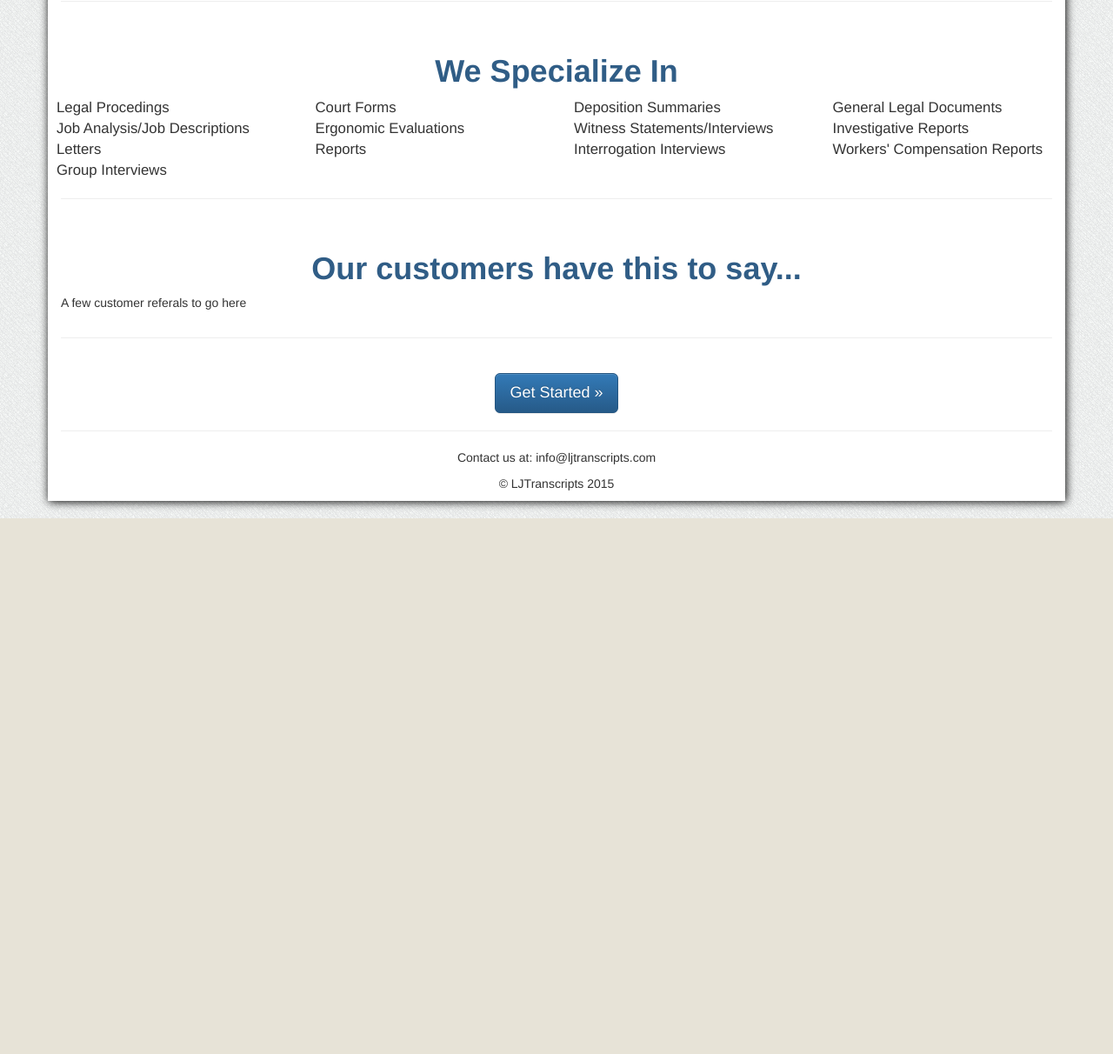
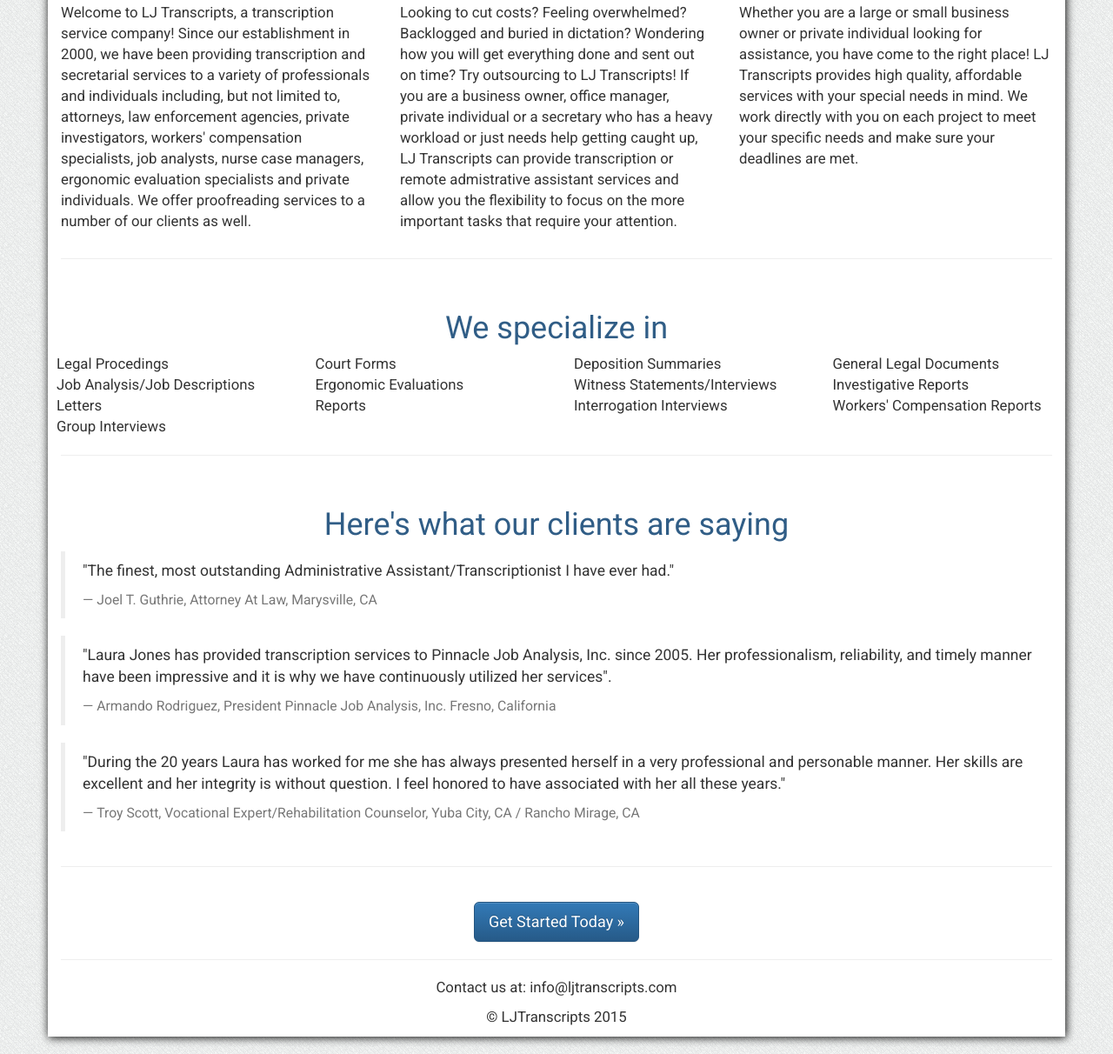
Before and after one commit to patrickmult/LJTranscripts_website, a plain HTML site: page index.html in a window 1280 px wide. Shown: the part 630-1842 px from the top of the page at 87% size. Before the commit the page ends 1226 px from the top, so only its background shows below. Drawn offline with nearby package versions, Linux system fonts and the light colour scheme.

Commit message:
homepage styles

```diff
--- a/css/main.css
+++ b/css/main.css
@@ -6,26 +6,46 @@
 
 
 
+* {
+    font-family: 'Roboto', sans-serif;
+}
+
+h1, h2 {
+    font-family: 'Roboto', sans-serif;
+    font-weight: normal;
+}
+
+body {
+    background-color: #e7e3d7;
+    background-image: url(../img/paperptrn.png);
+}
 
 
 
-
-body {
-    background-color: #e7e3d7;
-    background-image: url(../img/light_noise_diagonal.png);
+h1, h2 {
+    color: #305d86;
 }
 
-h1, h2 {
-    color: #305d86;
-    font-weight: bold;
+p {
+    font-size: 1.2em;
 }
 
 /*     background-image: url(../img/wood_pattern.png); */
 
+blockquote p {
+    font-size: 1em;
+}
 
+blockquote footer {
+    font-size: .9em;
+}
 
 .jumbotron {
     padding: 0px;
+    background: linear-gradient(rgba(0,0,50,.6),rgba(0,0,50,0.6)), url(../img/typist.jpg);
+    background-position: center;
+    height: 450px;
+    color: white;
 }
 
 .navbar-default {
@@ -43,6 +63,10 @@ h1, h2 {
     color: white;
     font-size: 1.8em;
     font-weight: bold;
+}
+
+.jumbotron p {
+    font-weight: 300;
 }
 
 .row {
--- a/index.html
+++ b/index.html
@@ -8,6 +8,7 @@
         <meta name="viewport" content="width=device-width, initial-scale=1">
         <link rel="apple-touch-icon" href="apple-touch-icon.png">
 
+        <link href='https://fonts.googleapis.com/css?family=Roboto:400,100,300,500,700' rel='stylesheet' type='text/css'>
         <link rel="stylesheet" href="css/bootstrap.min.css">
         <style>
             body {
@@ -23,6 +24,7 @@
             <script>window.html5 || document.write('<script src="js/vendor/html5shiv.js"><\/script>')</script>
         <![endif]-->
     </head>
+
     <body>
     <nav class="navbar navbar-default navbar-fixed-top" role="navigation">
       <div class="container">
@@ -60,28 +62,29 @@
       </div>
     </div>
 
+    <!-- old view details button
+              <p><a class="btn btn-default" href="#" role="button">View details &raquo;</a></p>
+            -->
+
     <div class="container maincontainer">
       <!-- Example row of columns -->
       <div class="row maincontrow">
         <div class="col-md-4">
           <h2>What we do</h2>
           <p>Welcome to LJ Transcripts, a transcription service company! Since our establishment in 2000, we have been providing transcription and secretarial services to a variety of professionals and individuals including, but not limited to, attorneys, law enforcement agencies, private investigators, workers' compensation specialists, job analysts, nurse case managers, ergonomic evaluation specialists and private individuals.  We offer proofreading services to a number of our clients as well.</p>
-          <p><a class="btn btn-default" href="#" role="button">View details &raquo;</a></p>
         </div>
         <div class="col-md-4">
           <h2>How we help</h2>
           <p>Looking to cut costs?  Feeling overwhelmed? Backlogged and buried in dictation?  Wondering how you will get everything done and sent out on time?  Try outsourcing to LJ Transcripts!  If you are a business owner, office manager, private individual or a secretary who has a heavy workload or just needs help getting caught up, LJ Transcripts can provide transcription or remote admistrative assistant services and allow you the flexibility to focus on the more important tasks that require your attention.  </p>
-          <p><a class="btn btn-default" href="#" role="button">View details &raquo;</a></p>
        </div>
         <div class="col-md-4">
           <h2>Large or small</h2>
           <p>Whether you are a large or small business owner or private individual looking for assistance, you have come to the right place!  LJ Transcripts provides high quality, affordable services with your special needs in mind.  We work directly with you on each project to meet your specific needs and make sure your deadlines are met.  </p>
-          <p><a class="btn btn-default" href="#" role="button">View details &raquo;</a></p>
         </div>
       </div>
 <hr>
       <div class="row maincontrow">
-        <h1 class="text-center">We Specialize In</h1>
+        <h1 class="text-center">We specialize in</h1>
           <div class="row specrow">
               <div class="col-xs-3">Legal Procedings</div>
               <div class="col-xs-3">Court Forms</div>
@@ -110,15 +113,26 @@
 <hr>
       <div class="row maincontrow">
         <div class="col-xs-12">
-          <h1 class="text-center">Our customers have this to say...</h1>
+          <h1 class="text-center">Here's what our clients are saying</h1>
         </div>
         <div class="col-xs-12">
-          <p>A few customer referals to go here</p>
+          <blockquote>
+            <p>"The finest, most outstanding Administrative Assistant/Transcriptionist I have ever had."</p>
+            <footer>Joel T. Guthrie, Attorney At Law, Marysville, CA</footer>
+          </blockquote>
+          <blockquote>
+            <p>"Laura Jones has provided transcription services to Pinnacle Job Analysis, Inc. since 2005.  Her professionalism, reliability, and timely manner have been impressive and it is why we have continuously utilized her services".</p>
+            <footer>Armando Rodriguez, President Pinnacle Job Analysis, Inc. Fresno, California</footer>
+          </blockquote>
+          <blockquote>
+            <p>"During the 20 years Laura has worked for me she has always presented herself in a very professional and personable manner.  Her skills are excellent and her integrity is without question.  I feel honored to have associated with her all these years."</p>
+            <footer>Troy Scott, Vocational Expert/Rehabilitation Counselor, Yuba City, CA / Rancho Mirage, CA</footer>
+          </blockquote>
         </div>
       </div>
 <hr>
       <div class="row text-center maincontrow">
-        <button class="btn btn-primary btn-lg">Get Started &raquo;</h1>
+        <button class="btn btn-primary btn-lg">Get Started Today &raquo;</h1>
       </div>
 
 
```
Also changed, not shown: img/paperptrn.png (renamed from img/light_noise_diagonal.png), img/typist.jpg (added), 1 other file.
